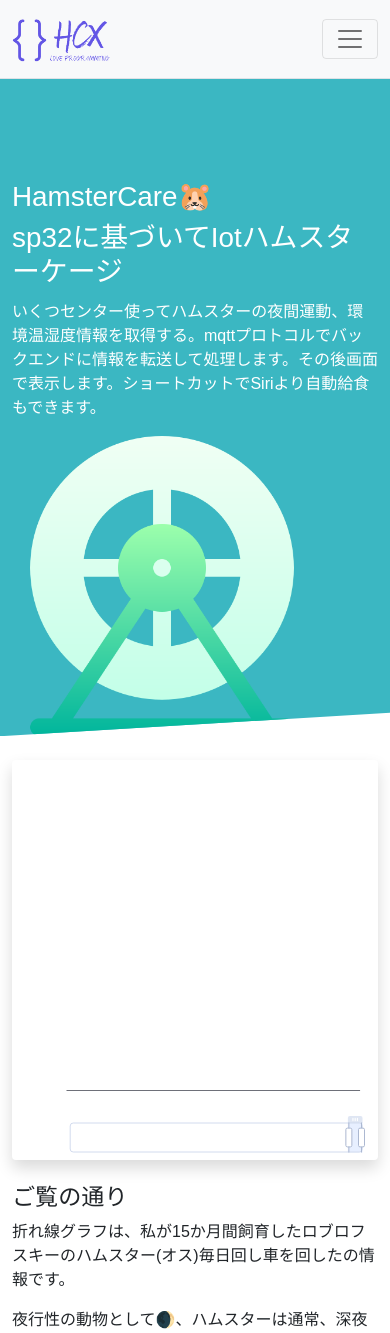
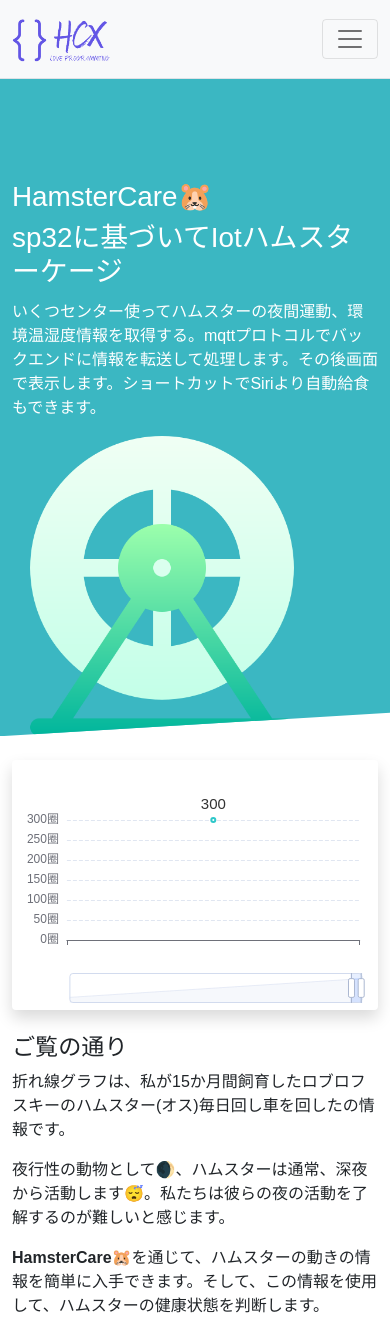
Before and after one commit to hanchengxu/homepage-front, a Vue app: page /hCare in a window 390 px wide. Shown: the top 1333 px of the page. Built offline with nearby package versions, Linux system fonts and the light colour scheme; no server answers.

Commit message:
echart bug fix

```diff
--- a/src/components/Container/hamsterCare/HamsterCare.vue
+++ b/src/components/Container/hamsterCare/HamsterCare.vue
@@ -12,9 +12,8 @@
         </div>
         <div class="row d-flex justify-content-center mt-4">
             <div class="col-sm-12 col-md-12 col-lg-12 col-xl-5 mx-4 anima-chart">
-                <div id="lapCountByDay" style="width: 100%;height:400px;" class="shadow rounded"></div>
+                <div :id="dayChartId" style="width: 100%;" class="shadow rounded dayChart"></div>
             </div>
-
             <LazyShow time="100" transName="topslip">
                 <div class="col-sm-12 col-md-12 col-lg-12 col-xl-3 mt-4">
                     <h3>{{ $t("hamsterCare.pageTwo.title") }}</h3>
@@ -34,13 +33,18 @@ import LazyShow from '../../Common/LazyShow.vue';
 export default {
   components: { LazyShow },
     name: 'HamsterCare',
-    setup() {
+    props:{
+        //echart首次加载显示，但在router路由回来后显示空白，经过查询，需要将chart的 id 换成动态id。
+        dayChartId:{type:String,default(){return "dayChart"+Math.floor(Math.random()*100)},require:false}
+    },
+    setup(props) {
         onMounted(() => {
             String.prototype.endWith=function(str){
                 var reg=new RegExp(str+"$");
                 return reg.test(this);
             }
-            let lapCountByDay = echarts.init(document.getElementById('lapCountByDay'));
+            // console.log(props.dayChartId);
+            let lapCountByDay = echarts.init(document.getElementById(props.dayChartId));
             let lapCountByDayOption1 = {
                 color: ["#2ec7c9"],
                 grid:{ left:'15%',right:'5%'},
@@ -48,15 +52,15 @@ export default {
                     {
                         show: true,
                         realtime: true,
-                        start: 95,
+                        start: 96,
                         end: 100,
-                        brushSelect:true,
+                        brushSelect:false,
                         zoomLock:true
                     },
                     {
                         type: 'inside',
                         realtime: true,
-                        start: 95,
+                        start: 96,
                         end: 100
                     }
                 ],
@@ -72,7 +76,7 @@ export default {
                 },
                 xAxis: {
                     type: 'category',
-                    data: [],
+                    data: ["2021-03-28","2021-03-29","2021-03-30"],
                     axisLabel: {
                         textStyle : {
                             fontSize:12
@@ -91,7 +95,7 @@ export default {
                     splitLine: {show: true,lineStyle:{type :'dashed'}}
                 },
                 series: [{
-                    data: [],
+                    data: [100,200,300],
                     type: 'line',
                     itemStyle : { normal: {label : {show: true,fontSize:15}}},
                     lineStyle: {
@@ -109,7 +113,6 @@ export default {
                 }]
             };
             lapCountByDay.setOption(lapCountByDayOption1);
-
             lapCountByDay.showLoading();
             axios.get('https://hanchengxu.com/hamster/getLapCountByDay')
                 .then(function (response) {
@@ -122,7 +125,6 @@ export default {
                     console.log(error);
                     lapCountByDay.hideLoading();
                 });
-
             window.onresize = function () {
                 lapCountByDay.resize();
             };
@@ -154,4 +156,17 @@ export default {
         opacity: 1;
     }
 }
+.dayChart{
+    height: 400px;
+}
+@media screen and (max-width: 900px) {
+    .dayChart{
+        height: 300px;
+    }
+}
+@media screen and (max-width: 500px) {
+    .dayChart{
+        height: 250px;
+    }
+}
 </style>
--- a/src/i18n/zh.js
+++ b/src/i18n/zh.js
@@ -31,7 +31,7 @@ module.exports = {
             title:'如您所见',
             p1:'折线图所展示的是我所饲养的一只年龄为15个月的罗布罗夫斯基雄性仓鼠的每日运动信息。',
             p2:'作为一种夜行性动物🌒，仓鼠通常在深夜😴开启一天的生活。我们往往难以了解他们的夜间活动情况。',
-            p3:'通过 {sys_name}  ，可以轻松获取仓鼠夜间的运动信息，并通过这些信息来辅助判断仓鼠的健康状况。'
+            p3:'通过 {sys_name}  ，您可以轻松获取仓鼠夜间的运动信息，并通过这些信息来辅助判断仓鼠的健康状况。'
         }
     }
 }
```
